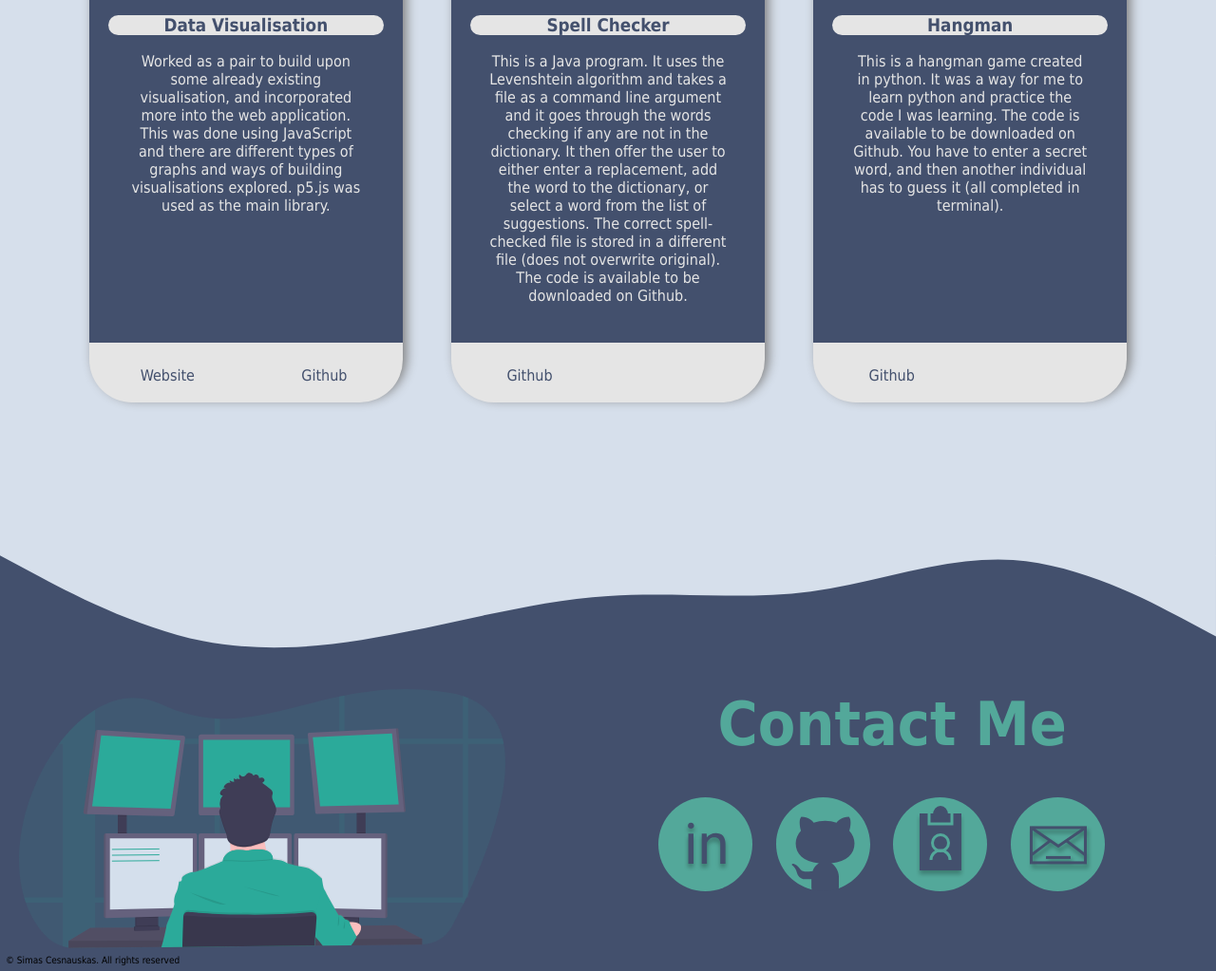
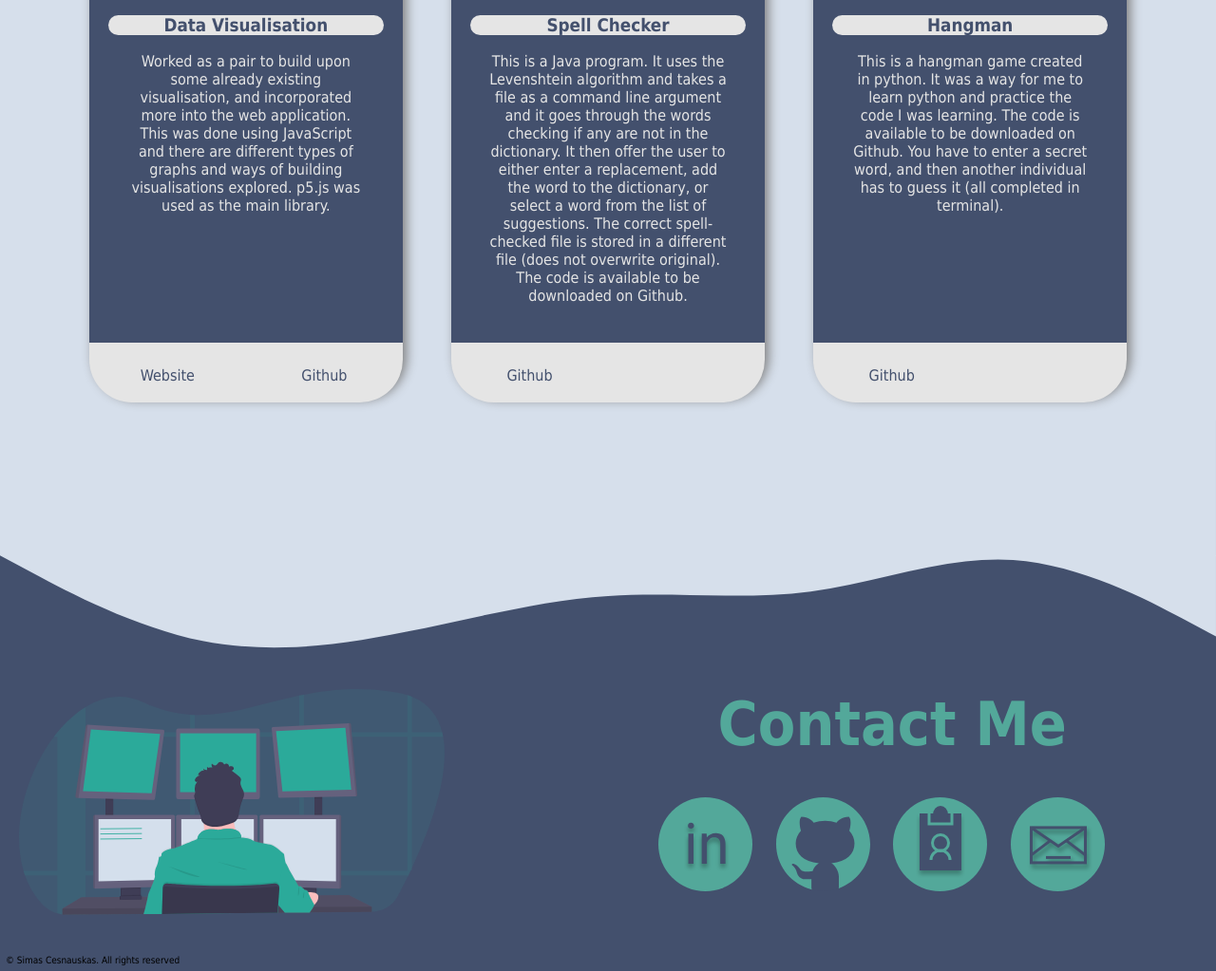
Before and after one commit to SimasCes/SimasCes.github.io, a plain HTML site: page index.html in a window 1280 px wide. Shown: the part 2876-3899 px from the top of the page at 95% size. Drawn offline with Linux system fonts and the light colour scheme.

Commit message:
Add files via upload

```diff
--- a/index.html
+++ b/index.html
@@ -7,7 +7,7 @@
         <meta name="description" content="Porfolio website of my work as a computer scientist">
         <meta name="keywords" content="HTML, CSS, JavaScript, Personal Website, Portfolio, Programmer, Computer Science, Simas, Simas Cesnauskas, Design">
         <meta name="author" content="Simas Cesnauskas">
-        <meta name="viewport" content="width=device-width, initial-scale=1.0">
+        <meta name="viewport" content="width=device-width, initial-scale=1.0, maximum-scale=1.0, user-scalable=no">
         <link rel="icon" href="Images/logo.png">
     </head>
 
--- a/style.css
+++ b/style.css
@@ -351,7 +351,7 @@ footer
 {
     .programmer-img
     {
-        width: 40%;
+        width: 35%;
     }
 }
 
```
